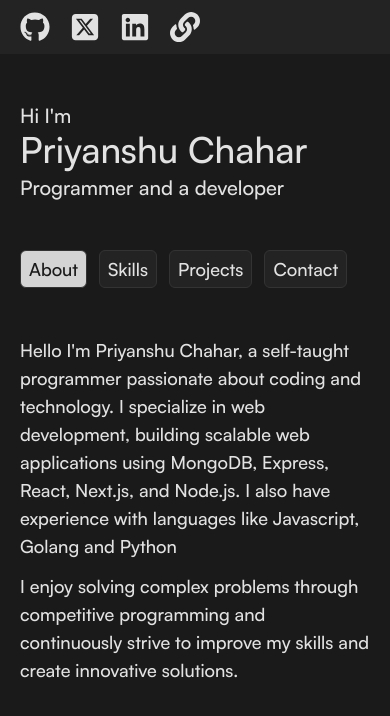
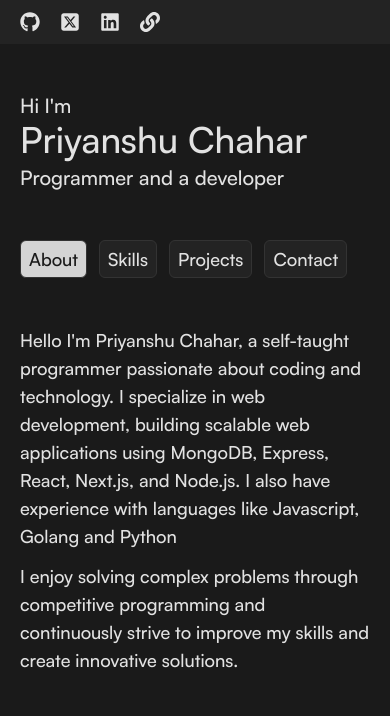
Before and after one commit to Bluetooxth/Portfolio, a Next.js app: page / in a window 390 px wide. Shown: the top 716 px of the page. Built offline with nearby package versions, Linux system fonts and the light colour scheme.

Commit message:
Update Nav.js

```diff
--- a/components/Nav.js
+++ b/components/Nav.js
@@ -42,7 +42,7 @@ const Nav = () => {
               key={index}
               href={social.link}
               target="_blank"
-              className="text-3xl"
+              className="md:text-3xl text-xl"
             >
               {social.icon}
             </Link>
```
